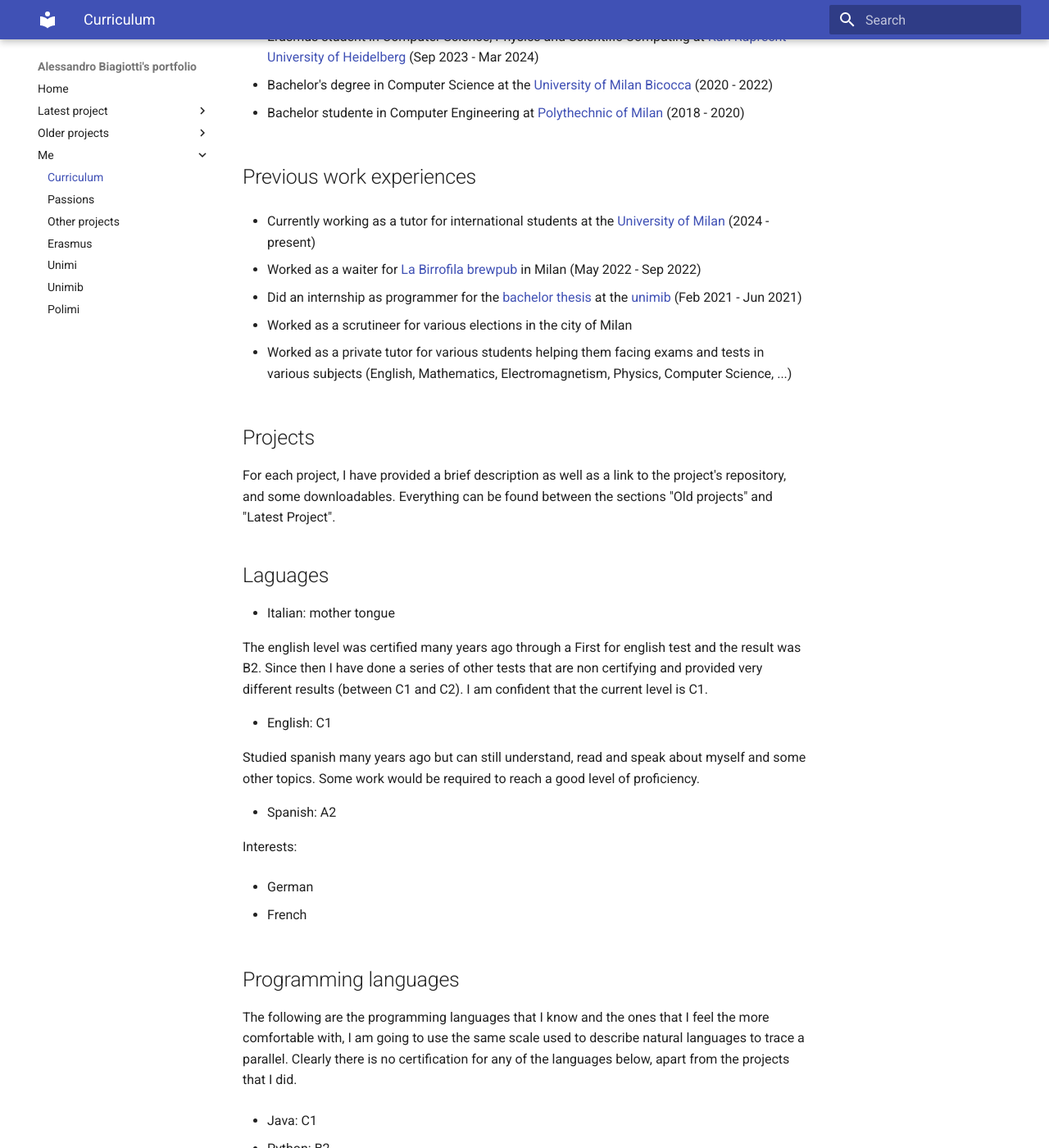
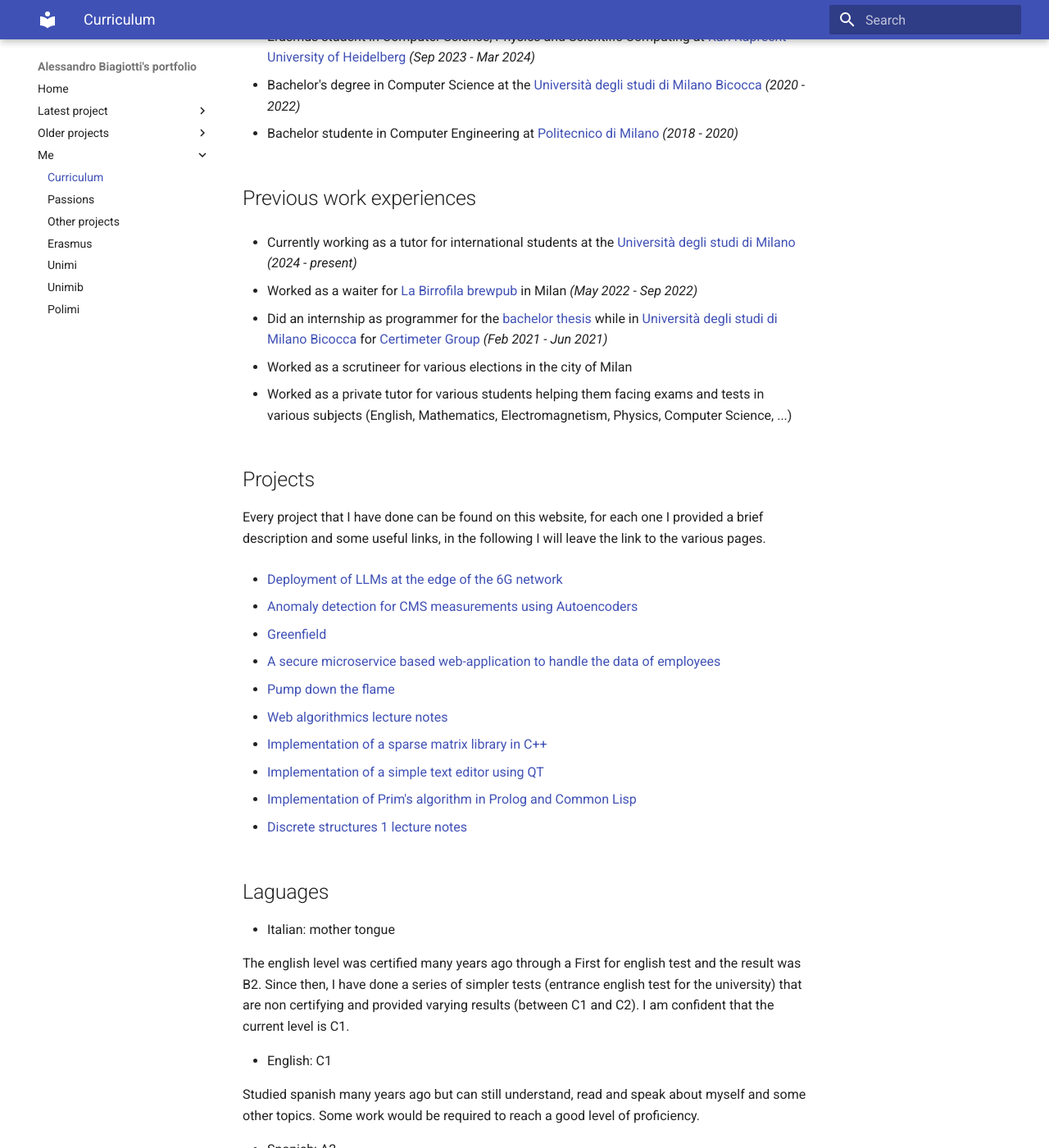
Before and after one commit to S3gmentati0nFault/S3gmentati0nFault.github.io, an MkDocs documentation site: the page built from docs/me/curriculum.md, in a window 1280 px wide and 1400 px high, scrolled down 557 px. Shown: the whole window at 82% size. Built offline with MkDocs 1.6.1 and Material for MkDocs 9.7.7, drawn with Linux system fonts in a browser that asks for light colours; some of the changed text lies outside the part shown.

Commit message:
Minor changes to the curriculum page

```diff
--- a/docs/me/curriculum.md
+++ b/docs/me/curriculum.md
@@ -16,34 +16,61 @@
 
 <h2> Education </h2>
 
-- Master student in Computer Science at the <a href="https://s3gmentati0nfault.github.io/me/unimi">University of Milan</a> (2022 - present)
+- Master student in Computer Science at the <a href="https://s3gmentati0nfault.github.io/me/unimi">Università degli studi di Milano</a> *(2022 - present)*
 
-- Erasmus student in Computer Science, Physics and Scientific Computing at <a href="https://s3gmentati0nfault.github.io/me/erasmus">Karl Ruprecht University of Heidelberg</a> (Sep 2023 - Mar 2024)
+- Erasmus student in Computer Science, Physics and Scientific Computing at <a href="https://s3gmentati0nfault.github.io/me/erasmus">Karl Ruprecht University of Heidelberg</a> *(Sep 2023 - Mar 2024)*
 
-- Bachelor's degree in Computer Science at the <a href="https://s3gmentati0nfault.github.io/me/unimib">University of Milan Bicocca</a> (2020 - 2022)
+- Bachelor's degree in Computer Science at the <a href="https://s3gmentati0nfault.github.io/me/unimib">Università degli studi di Milano Bicocca</a> *(2020 - 2022)*
 
-- Bachelor studente in Computer Engineering at <a href="https://s3gmentati0nfault.github.io/me/polimi">Polythechnic of Milan</a> (2018 - 2020)
+- Bachelor studente in Computer Engineering at <a href="https://s3gmentati0nfault.github.io/me/polimi">Politecnico di Milano</a> *(2018 - 2020)*
 
 <h2> Previous work experiences </h2>
 
-- Currently working as a tutor for international students at the <a href="https://s3gmentati0nfault.github.io/me/unimi">University of Milan</a> (2024 - present)
+- Currently working as a tutor for international students at the <a href="https://s3gmentati0nfault.github.io/me/unimi">Università degli studi di Milano</a> *(2024 - present)*
 
-- Worked as a waiter for <a href="https://labirrofila.com/">La Birrofila brewpub</a> in Milan (May 2022 - Sep 2022)
+- Worked as a waiter for <a href="https://labirrofila.com/">La Birrofila brewpub</a> in Milan *(May 2022 - Sep 2022)*
 
-- Did an internship as programmer for the <a href="https://s3gmentati0nfault.github.io/bachelor/readme">bachelor thesis</a> at the <a href="https://s3gmentati0nfault.github.io/me/unimib">unimib</a> (Feb 2021 - Jun 2021)
+- Did an internship as programmer for the <a href="https://s3gmentati0nfault.github.io/bachelor/readme">bachelor thesis</a> while in <a href="https://s3gmentati0nfault.github.io/me/unimib">Università degli studi di Milano Bicocca</a> for <a href="https://www.certimetergroup.com/">Certimeter Group</a> *(Feb 2021 - Jun 2021)*
 
 - Worked as a scrutineer for various elections in the city of Milan
 
 - Worked as a private tutor for various students helping them facing exams and tests in various subjects (English, Mathematics, Electromagnetism, Physics, Computer Science, ...)
 
 <h2> Projects </h2>
-For each project, I have provided a brief description as well as a link to the project's repository, and some downloadables. Everything can be found between the sections "Old projects" and "Latest Project".
+Every project that I have done can be found on this website, for each one I provided a brief description and some useful links, in the following I will leave the link to the various pages.
+
+- <a href="https://s3gmentati0nfault.github.io/deployment_of_llms_in_6G_networks/readme/">Deployment
+  of LLMs at the edge of the 6G network</a>
+
+- <a href="https://s3gmentati0nfault.github.io/autoencoders/readme/">Anomaly detection for CMS
+  measurements using Autoencoders</a>
+
+- <a href="https://s3gmentati0nfault.github.io/greenfield/readme/">Greenfield</a>
+
+- <a href="https://s3gmentati0nfault.github.io/bachelor/readme/">A secure microservice based
+  web-application to handle the data of employees</a>
+
+- <a href="https://s3gmentati0nfault.github.io/vdp/readme/">Pump down the flame</a>
+
+- <a href="https://s3gmentati0nfault.github.io/algoweb/readme/">Web algorithmics lecture notes</a>
+
+- <a href="https://s3gmentati0nfault.github.io/cpp/readme/">Implementation of a sparse matrix
+  library in C++</a>
+
+- <a href="https://s3gmentati0nfault.github.io/cpp/readme/">Implementation of a simple text editor
+  using QT</a>
+
+- <a href="https://s3gmentati0nfault.github.io/pl/readme/">Implementation of Prim's algorithm in
+  Prolog and Common Lisp</a>
+
+- <a href="https://s3gmentati0nfault.github.io/structures/readme/">Discrete structures 1 lecture
+  notes</a>
 
 <h2> Laguages </h2>
 
 - Italian: mother tongue
 
-The english level was certified many years ago through a First for english test and the result was B2. Since then I have done a series of other tests that are non certifying and provided very different results (between C1 and C2). I am confident that the current level is C1.
+The english level was certified many years ago through a First for english test and the result was B2. Since then, I have done a series of simpler tests (entrance english test for the university) that are non certifying and provided varying results (between C1 and C2). I am confident that the current level is C1.
 
 - English: C1
 
@@ -106,7 +133,7 @@
 My number one note taking app on the iPad.
 
 <h3>Linux</h3>
-I have been a die hard fan of the Linux ecosystem for many years now, I have been using many different distributions (from Void to Debian to Manjaro to Ubuntu) and I always learned something from every time something stopped working.
+I have been a die hard fan of the Linux ecosystem for many years now, I have been using many different distributions (from Void to Debian to Manjaro to Ubuntu) and I always learned something from every time I broke the system.
 
 I am currently rocking a single boot Pop-OS! installation of my personal tower with which I do all of my work.
 
```
Also changed, not shown: other parts of docs/me/curriculum.md (+1 -1 lines).
